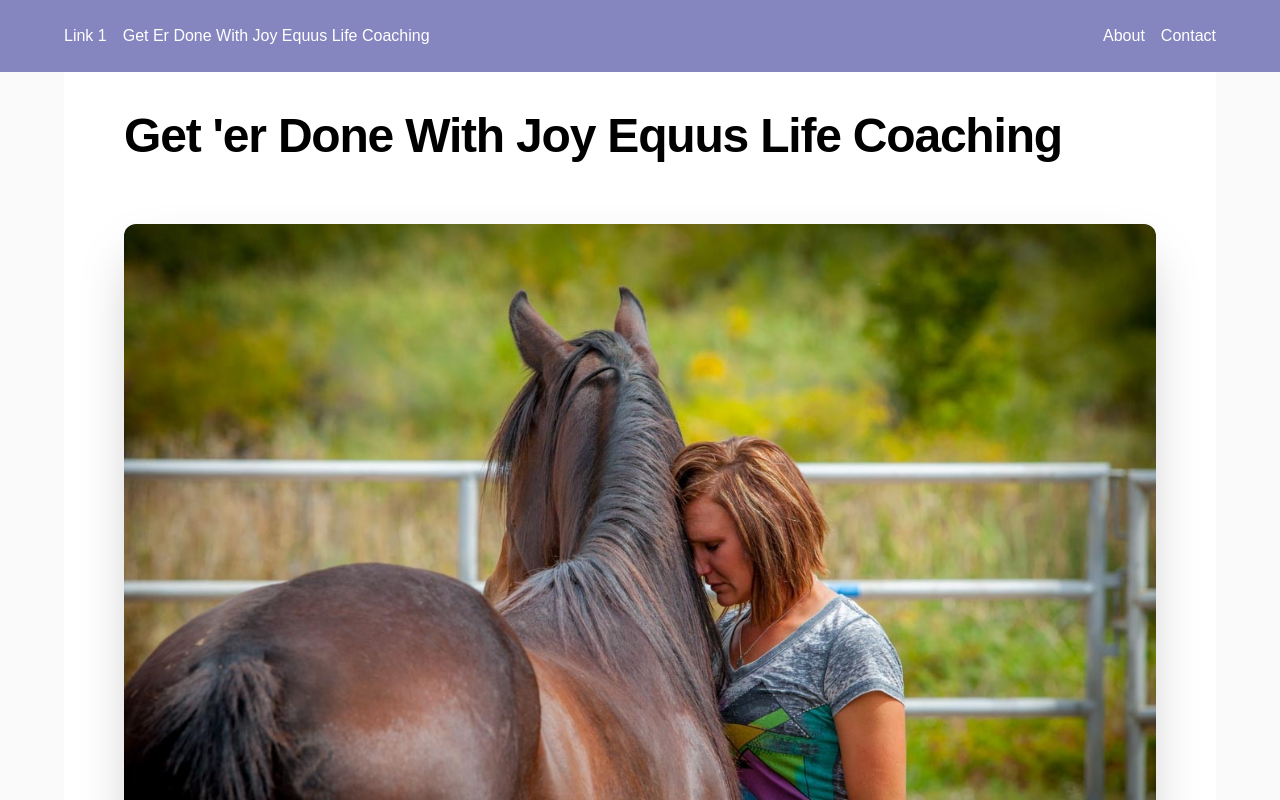
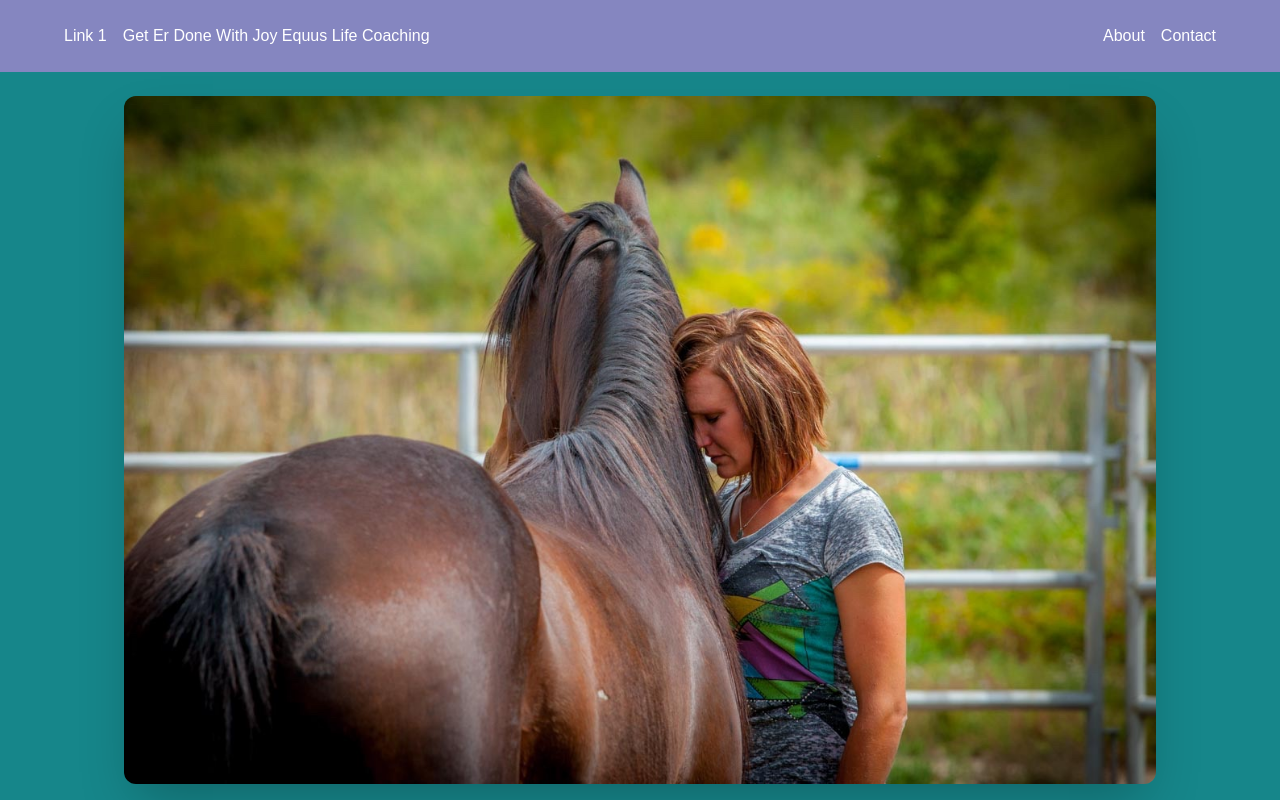
Before and after one commit to jacobsmith95/LC4LC, a Next.js app in the folder lc4lc/: page / in a window 1280 px wide. Shown: the top 800 px of the page. Built offline with nearby package versions, Linux system fonts and the light colour scheme.

Commit message:
changed background color

```diff
--- a/lc4lc/app/page.tsx
+++ b/lc4lc/app/page.tsx
@@ -2,15 +2,11 @@ import Image from 'next/image'
 
 export default function Home() {
   return (
-    <div className="flex min-h-screen justify-center bg-zinc-50 font-sans">
-      <main className="flex min-h-screen w-full max-w-6xl flex-col px-15 bg-white sm:items-start">
-        <nav className="mt-10 max-w-5xl text-5xl text-center font-bold tracking-tight text-black">
-          Get 'er Done With Joy Equus Life Coaching
-          <br />
-        </nav>
+    <div className="flex min-h-screen justify-center font-sans">
+      <main className="flex min-h-screen w-full max-w-6xl flex-col px-15 sm:items-start">
         <br />
         <div className="flex flex-col items-center gap-6 text-center sm:items-start sm:text-left">
-          <h1 className="mt-10 max-w-6xl text-5xl font-semibold leading-10 tracking-tight text-black">
+          <h1 className="size-auto">
             <Image className="rounded-xl shadow-2xl"
               src="/IMG_20260304_093638.jpg"
               width={1500}
```
